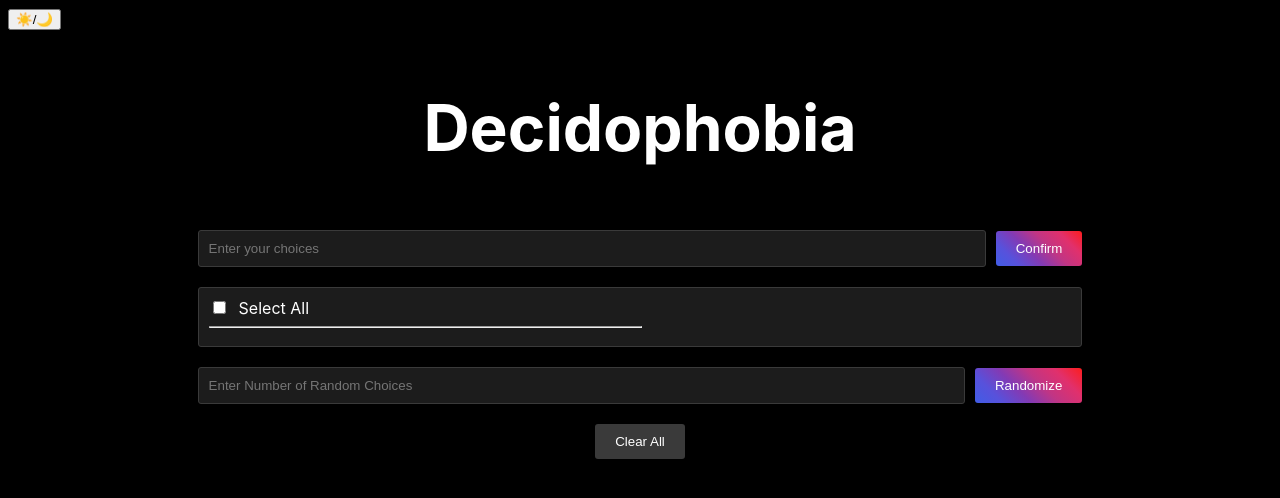
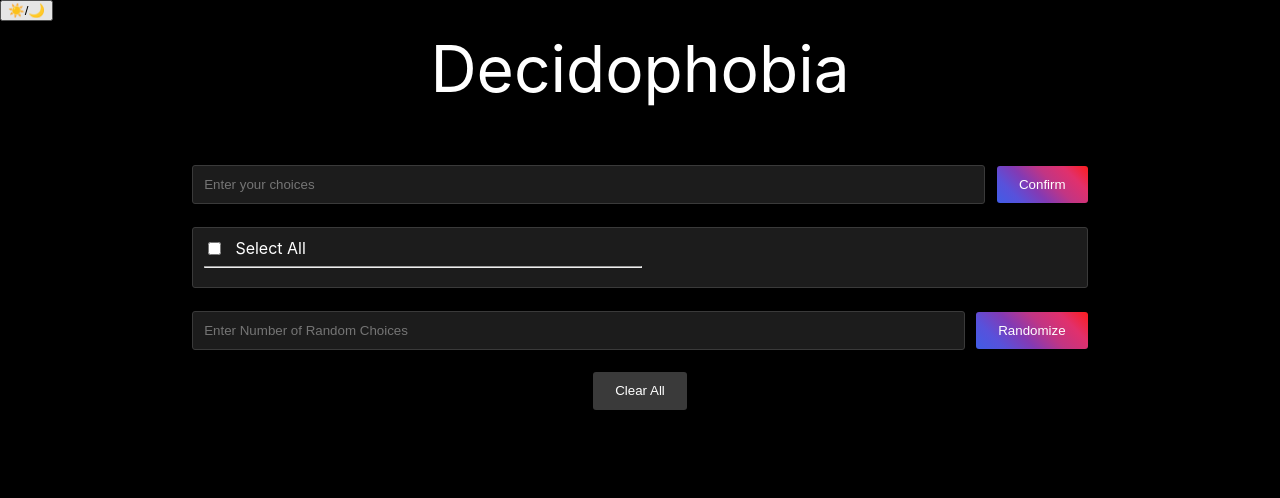
Before and after one commit to alexltyt/Decidophobia, a plain HTML site: page index.html in a window 1280 px wide. Drawn offline with Linux system fonts and the light colour scheme.

Commit message:
added organized folder and reset.css

```diff
--- a/index.html
+++ b/index.html
@@ -2,7 +2,8 @@
 <html>
 <head>
   <title>Decidophobia</title>
-  <link rel="stylesheet" type="text/css" href="styles.css">
+  <link rel="stylesheet" href="../styles/reset.css">
+  <link rel="stylesheet" type="text/css" href="../styles/styles.css?rnd=132">
 </head>
 <body>
   <button id="themeToggle" onclick="toggleTheme()">☀️/🌙</button>
@@ -36,6 +37,6 @@
     <button onclick="clearAll()" id="clear-btn">Clear All</button>
   </div>
 
-  <script src="script.js"></script>
+  <script src="../scripts/script.js"></script>
 </body>
 </html>
--- /dev/null
+++ b/styles/reset.css
@@ -0,0 +1,48 @@
+/* http://meyerweb.com/eric/tools/css/reset/
+   v2.0 | 20110126
+   License: none (public domain)
+*/
+
+html, body, div, span, applet, object, iframe,
+h1, h2, h3, h4, h5, h6, p, blockquote, pre,
+a, abbr, acronym, address, big, cite, code,
+del, dfn, em, img, ins, kbd, q, s, samp,
+small, strike, strong, sub, sup, tt, var,
+b, u, i, center,
+dl, dt, dd, ol, ul, li,
+fieldset, form, label, legend,
+table, caption, tbody, tfoot, thead, tr, th, td,
+article, aside, canvas, details, embed,
+figure, figcaption, footer, header, hgroup,
+menu, nav, output, ruby, section, summary,
+time, mark, audio, video {
+	margin: 0;
+	padding: 0;
+	border: 0;
+	font-size: 100%;
+	font: inherit;
+	vertical-align: baseline;
+}
+/* HTML5 display-role reset for older browsers */
+article, aside, details, figcaption, figure,
+footer, header, hgroup, menu, nav, section {
+	display: block;
+}
+body {
+	line-height: 1;
+}
+ol, ul {
+	list-style: none;
+}
+blockquote, q {
+	quotes: none;
+}
+blockquote:before, blockquote:after,
+q:before, q:after {
+	content: '';
+	content: none;
+}
+table {
+	border-collapse: collapse;
+	border-spacing: 0;
+}
--- a/styles.css
+++ b/styles/styles.css
@@ -29,13 +29,13 @@ h1 {
   display: flex;
   justify-content: center;
   align-items: center;
-  margin-bottom: 20px;
+  margin-bottom: 1.4rem;
 }
 
 .input-field input {
   flex: 1;
-  padding: 10px;
-  margin-right: 10px;
+  padding: 0.7rem;
+  margin-right: 0.7rem;
   border: 1px solid #3a3a3a;
   border-radius: 3px;
   background-color: #1c1c1c;
@@ -43,7 +43,7 @@ h1 {
 }
 
 .input-field button, #clear-btn {
-  padding: 10px 20px;
+  padding: 0.7rem 1.4rem;
   border: none;
   border-radius: 3px;
   background: linear-gradient(45deg, #405de6, #5851db, #833ab4, #c13584, #e1306c, #fd1d1d);
@@ -54,8 +54,8 @@ h1 {
 #nominated {
   border: 1px solid #3a3a3a;
   border-radius: 3px;
-  padding: 10px;
-  margin-bottom: 20px;
+  padding: 0.7rem;
+  margin-bottom: 1.4rem;
   background-color: #1c1c1c;
 }
 #nominated hr{
@@ -69,12 +69,12 @@ h1 {
 }
 
 #nominated label {
-  margin-left: 10px;
+  margin-left: 0.7rem;
   color: #fff;
 }
 
 #result {
-  margin-bottom: 20px;
+  margin-bottom: 1.4rem;
 }
 
 #result p.final {
```
Also changed, not shown: scripts/script.js (renamed from script.js).
